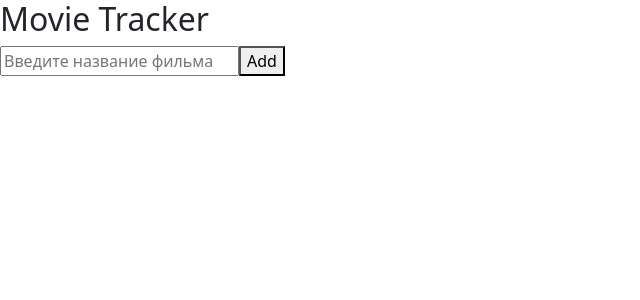
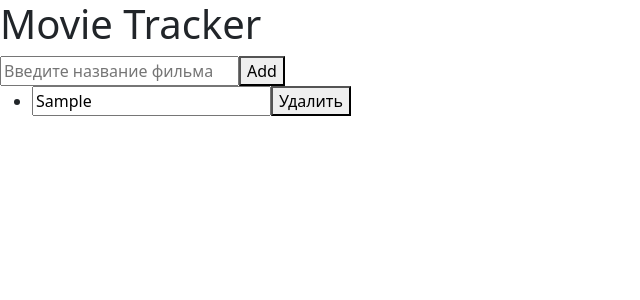
Before and after one commit to AlexandrKurs/hw-59, a React (Vite) app: page / in a window 1280 px wide. Both pictures are taken after typing "Sample" into the empty fields and a click on the button "Add". Shown: the top 300 px of the page, without its empty margins (0-640 px from the left). Built offline with nearby package versions, Linux system fonts and the light colour scheme.

Commit message:
Add MovieList and MovieItem, change App

```diff
--- a/src/App.tsx
+++ b/src/App.tsx
@@ -1,5 +1,6 @@
 import React, { useState } from 'react';
 import { Movie } from './types';
+import MovieList from './components/MovieList/MovieList.tsx';
 
 
 const App: React.FC = () => {
@@ -14,9 +15,17 @@ const App: React.FC = () => {
     }
   };
 
+  const deleteMovie = (id: number) => {
+    setMovies(movies.filter(movie => movie.id !== id));
+  };
+
+  const updateMovie = (id: number, title: string) => {
+    setMovies(movies.map(movie => (movie.id === id ? { ...movie, title } : movie)));
+  };
+
   return (
     <div>
-      <h2>Movie Tracker</h2>
+      <h1>Movie Tracker</h1>
       <form onSubmit={addMovie}>
         <input
           value={inputValue}
@@ -25,6 +34,7 @@ const App: React.FC = () => {
         />
         <button type="submit">Add</button>
       </form>
+      <MovieList movies={movies} deleteMovie={deleteMovie} updateMovie={updateMovie} />
     </div>
   );
 };
--- /dev/null
+++ b/src/components/MovieItem/MovieItem.tsx
@@ -0,0 +1,39 @@
+import React, { useState, useEffect } from 'react';
+import { Movie } from '../../types';
+
+interface MovieItemProps {
+  movie: Movie;
+  deleteMovie: (id: number) => void;
+  updateMovie: (id: number, title: string) => void;
+}
+
+const MovieItem: React.FC<MovieItemProps> = React.memo(({ movie, deleteMovie, updateMovie }) => {
+  const [title, setTitle] = useState(movie.title);
+
+  // Синхронизация заголовка при изменении фильма
+  useEffect(() => {
+    setTitle(movie.title);
+  }, [movie.title]);
+
+  const handleUpdate = (e: React.FormEvent<HTMLFormElement>) => {
+    e.preventDefault();
+    if (title.trim()) {
+      updateMovie(movie.id, title);
+    }
+  };
+
+  return (
+    <li>
+      <form onSubmit={handleUpdate}>
+        <input
+          value={title}
+          onChange={(e) => setTitle(e.target.value)}
+          placeholder="Введите название фильма"
+        />
+        <button type="button" onClick={() => deleteMovie(movie.id)}>Удалить</button>
+      </form>
+    </li>
+  );
+});
+
+export default MovieItem;
--- /dev/null
+++ b/src/components/MovieList/MovieList.tsx
@@ -0,0 +1,27 @@
+import React from 'react';
+import { Movie } from '../../types';
+import MovieItem from '../MovieItem/MovieItem.tsx';
+
+
+interface MovieListProps {
+  movies: Movie[];
+  deleteMovie: (id: number) => void;
+  updateMovie: (id: number, title: string) => void;
+}
+
+const MovieList: React.FC<MovieListProps> = React.memo(({ movies, deleteMovie, updateMovie }) => {
+  return (
+    <ul>
+      {movies.map(movie => (
+        <MovieItem
+          key={movie.id}
+          movie={movie}
+          deleteMovie={deleteMovie}
+          updateMovie={updateMovie}
+        />
+      ))}
+    </ul>
+  );
+});
+
+export default MovieList;
```
